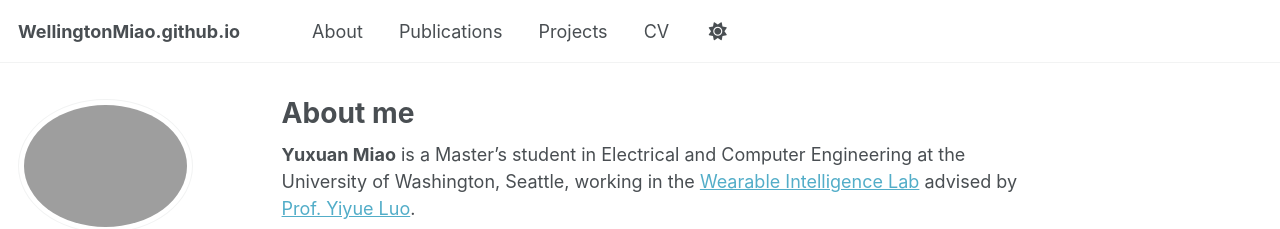
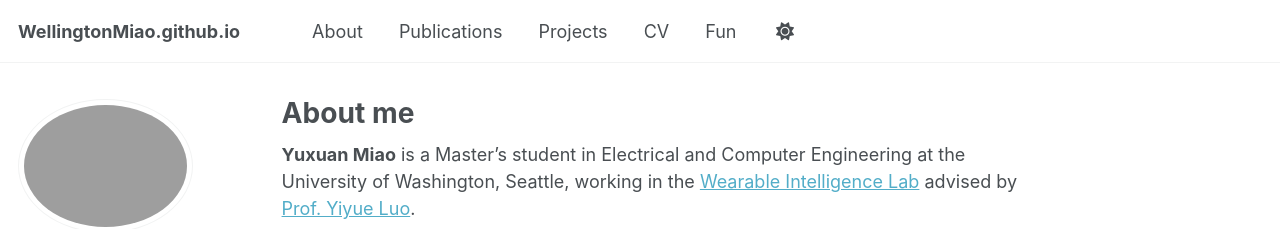
Before and after one commit to WellingtonMiao/WellingtonMiao.github.io, a Jekyll site: the page built from _pages/about.md, in a window 1280 px wide. Shown: the top 229 px of the page. Built offline with Jekyll 4.4.1, drawn with Linux system fonts in a browser that asks for light colours; a script that is not in the unit is left out.

Commit message:
Update navigation.yml

```diff
--- a/_data/navigation.yml
+++ b/_data/navigation.yml
@@ -15,3 +15,5 @@ main:
     url: /projects/
   - title: "CV"
     url: /cv/
+  - title: "Fun"
+    url: /fun/
```
